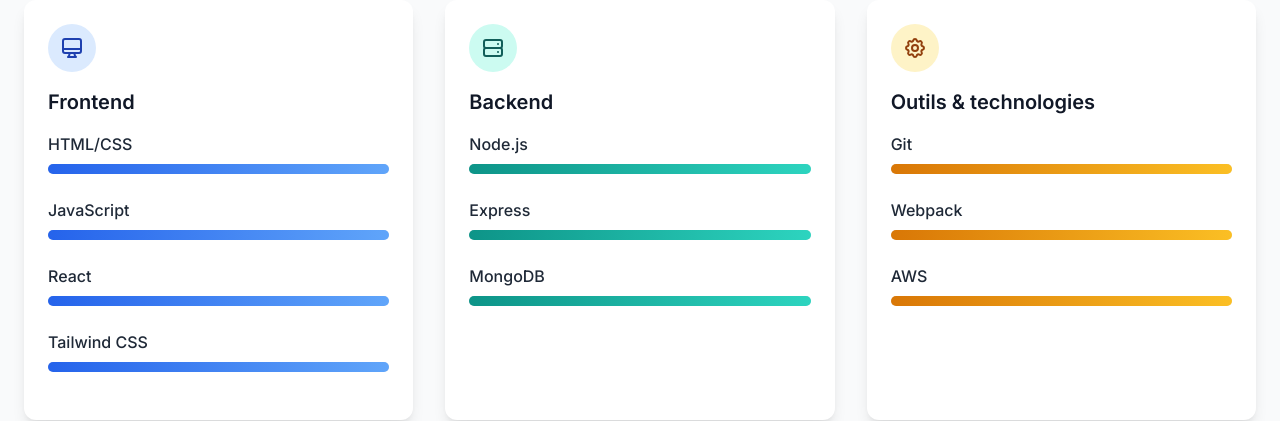
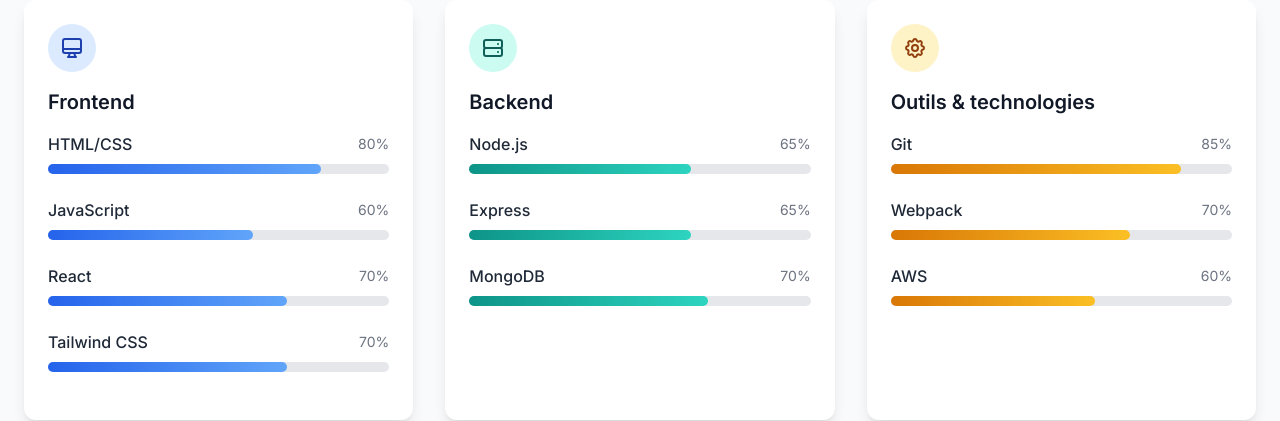
Before and after one commit to ljutvi31/portfolioV2, a React (Vite) app: page / in a window 1280 px wide. Shown: the part 2100-2521 px from the top of the page. Built offline with nearby package versions, Linux system fonts and the light colour scheme.

Commit message:
Skills % added and uploaded with comments

```diff
--- a/src/components/Skills.tsx
+++ b/src/components/Skills.tsx
@@ -1,36 +1,44 @@
 import React from 'react';
 
+// Définition du type Skill pour typer les compétences
 type Skill = {
-  name: string;
-  level: number;
-  category: 'frontend' | 'backend' | 'tools';
-  icon?: string;
+  name: string;                 // Nom de la compétence
+  level: number;               // Niveau de compétence (en %)
+  category: 'frontend' | 'backend' | 'tools'; // Catégorie
+  icon?: string;               // Icône optionnelle (non utilisée ici)
 };
 
+// Composant SkillBar qui représente visuellement une compétence
 const SkillBar: React.FC<{ skill: Skill }> = ({ skill }) => {
   return (
     <div className="mb-6">
+      {/* Ligne avec le nom de la compétence à gauche et le niveau (%) à droite */}
       <div className="flex justify-between items-center mb-2">
         <span className="text-gray-800 dark:text-gray-200 font-medium">{skill.name}</span>
+        <span className="text-sm text-gray-500 dark:text-gray-400">{skill.level}%</span>
+      </div>
 
-      </div>
+      {/* Barre de fond grise */}
       <div className="w-full bg-gray-200 dark:bg-gray-700 rounded-full h-2.5">
+        {/* Barre colorée animée, largeur dépendante du niveau */}
         <div
-          className={`h-2.5 rounded-full ${
+          className={`h-2.5 rounded-full transition-all duration-500 ${
             skill.category === 'frontend'
               ? 'bg-gradient-to-r from-blue-600 to-blue-400'
               : skill.category === 'backend'
                 ? 'bg-gradient-to-r from-teal-600 to-teal-400'
                 : 'bg-gradient-to-r from-amber-600 to-amber-400'
           }`}
-
+          style={{ width: `${skill.level}%` }} // ← Largeur dynamique en fonction du niveau
         ></div>
       </div>
     </div>
   );
 };
 
+// Composant principal Skills affichant toutes les compétences
 const Skills: React.FC = () => {
+  // Données des compétences Frontend
   const frontendSkills: Skill[] = [
     { name: 'HTML/CSS', level: 80, category: 'frontend' },
     { name: 'JavaScript', level: 60, category: 'frontend' },
@@ -38,12 +46,14 @@
     { name: 'Tailwind CSS', level: 70, category: 'frontend' },
   ];
 
+  // Données des compétences Backend
   const backendSkills: Skill[] = [
     { name: 'Node.js', level: 65, category: 'backend' },
     { name: 'Express', level: 65, category: 'backend' },
     { name: 'MongoDB', level: 70, category: 'backend' },
   ];
 
+  // Données des outils & technologies
   const toolsSkills: Skill[] = [
     { name: 'Git', level: 85, category: 'tools' },
     { name: 'Webpack', level: 70, category: 'tools' },
@@ -53,17 +63,21 @@
   return (
     <section id="skills" className="py-20 bg-gray-50 dark:bg-gray-800">
       <div className="container mx-auto px-4 md:px-6">
+        {/* Titre de la section */}
         <div className="text-center mb-12">
           <h2 className="text-3xl md:text-4xl font-bold text-gray-900 dark:text-white mb-4">
             Mes Compétences
           </h2>
           <div className="w-20 h-1 bg-gradient-to-r from-blue-800 to-teal-500 mx-auto mb-6"></div>
           <p className="text-gray-700 dark:text-gray-300 max-w-2xl mx-auto">
-          J'ai acquis un ensemble diversifié de compétences tout au long de mon parcours de développeur. Voici un aperçu de mon expertise technique et de mes niveaux de compétence.
+            J'ai acquis un ensemble diversifié de compétences tout au long de mon parcours de développeur. Voici un aperçu de mon expertise technique et de mes niveaux de compétence.
           </p>
         </div>
 
+        {/* Grille des catégories de compétences */}
         <div className="grid grid-cols-1 md:grid-cols-3 gap-8">
+
+          {/* Bloc Frontend */}
           <div className="bg-white dark:bg-gray-900 rounded-xl shadow-lg p-6 transform transition duration-300 hover:-translate-y-2">
             <div className="inline-flex items-center justify-center w-12 h-12 bg-blue-100 dark:bg-blue-900/30 text-blue-800 dark:text-blue-300 rounded-full mb-4">
               <svg xmlns="http://www.w3.org/2000/svg" className="h-6 w-6" fill="none" viewBox="0 0 24 24" stroke="currentColor">
@@ -78,6 +92,7 @@
             ))}
           </div>
 
+          {/* Bloc Backend */}
           <div className="bg-white dark:bg-gray-900 rounded-xl shadow-lg p-6 transform transition duration-300 hover:-translate-y-2">
             <div className="inline-flex items-center justify-center w-12 h-12 bg-teal-100 dark:bg-teal-900/30 text-teal-800 dark:text-teal-300 rounded-full mb-4">
               <svg xmlns="http://www.w3.org/2000/svg" className="h-6 w-6" fill="none" viewBox="0 0 24 24" stroke="currentColor">
@@ -92,6 +107,7 @@
             ))}
           </div>
 
+          {/* Bloc Outils */}
           <div className="bg-white dark:bg-gray-900 rounded-xl shadow-lg p-6 transform transition duration-300 hover:-translate-y-2">
             <div className="inline-flex items-center justify-center w-12 h-12 bg-amber-100 dark:bg-amber-900/30 text-amber-800 dark:text-amber-300 rounded-full mb-4">
               <svg xmlns="http://www.w3.org/2000/svg" className="h-6 w-6" fill="none" viewBox="0 0 24 24" stroke="currentColor">
```
